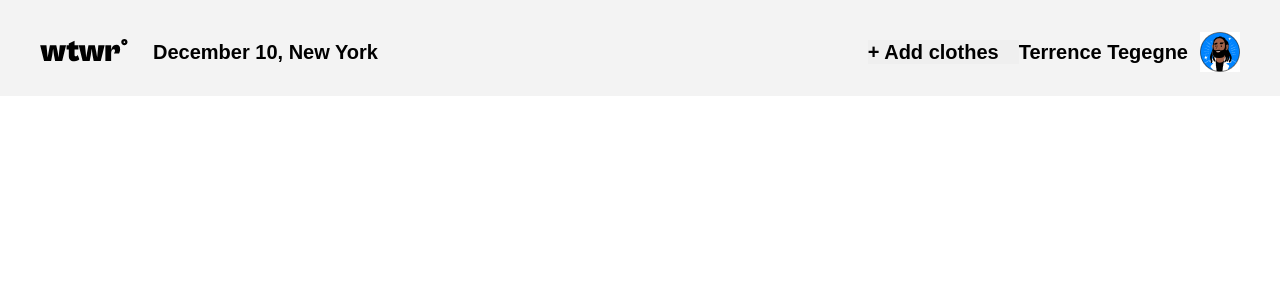
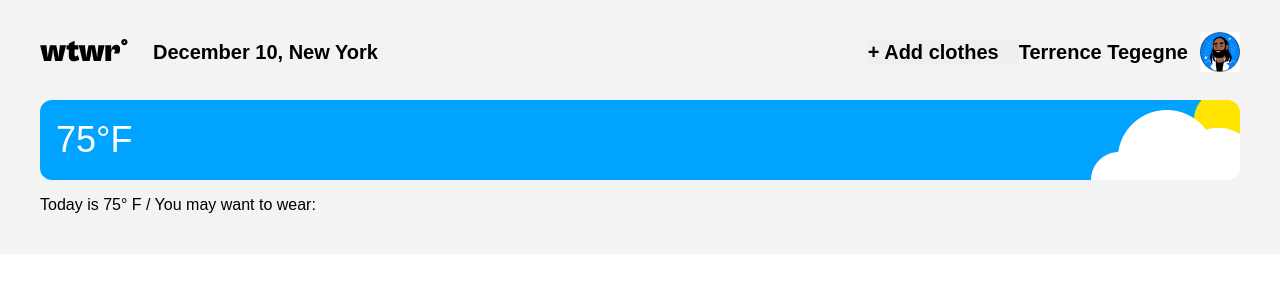
Before and after one commit to JoseRaiders/se_project_react, a React (Vite) app: page / in a window 1280 px wide. Shown: the top 300 px of the page. Built offline with nearby package versions, Linux system fonts and the light colour scheme.

Commit message:
add WeatherCard content and styling

```diff
--- a/src/components/App/App.jsx
+++ b/src/components/App/App.jsx
@@ -1,5 +1,6 @@
 import "./App.css";
 import Header from "../Header/Header";
+import Main from "../Main/Main";
 
 function App() {
   return (
@@ -7,6 +8,7 @@ function App() {
       <div className="page">
         <div className="page__content">
           <Header />
+          <Main />
         </div>
       </div>
     </>
--- a/src/components/Header/Header.css
+++ b/src/components/Header/Header.css
@@ -1,13 +1,15 @@
 .header {
   max-width: 1360px;
   font-size: 20px;
+  font-weight: 700;
   line-height: 24px;
-  font-weight: 700;
   display: flex;
   align-items: center;
 }
 
 .header__logo {
+  width: 89px;
+  height: 40px;
   padding-right: 24px;
 }
 
--- a/src/components/Header/Header.jsx
+++ b/src/components/Header/Header.jsx
@@ -3,6 +3,11 @@ import logo from "../../assets/Logo.svg";
 import avatar from "../../assets/Avatar.jpg";
 
 function Header() {
+  const currentDate = new Date().toLocaleString("default", {
+    month: "long",
+    day: "numeric",
+  });
+
   return (
     <>
       <header className="header">
@@ -11,7 +16,7 @@ function Header() {
           src={logo}
           alt="wtwr (What to Wear) logo"
         />
-        <p className="header__date-and-location">December 10, New York</p>
+        <p className="header__date-and-location">{currentDate}, New York</p>
         <button className="header__add-clothes-btn">+ Add clothes</button>
         <div className="header__user-container">
           <p className="header__user">Terrence Tegegne</p>
@@ -23,10 +28,3 @@ function Header() {
 }
 
 export default Header;
-
-// logo
-// date
-// location
-// add clothes
-// user
-// avatar
--- a/src/components/Main/Main.css
+++ b/src/components/Main/Main.css
@@ -0,0 +1,3 @@
+.main {
+  padding-top: 28px;
+}
--- a/src/components/Main/Main.jsx
+++ b/src/components/Main/Main.jsx
@@ -0,0 +1,20 @@
+import "./Main.css";
+import WeatherCard from "../WeatherCard/WeatherCard";
+
+function Main() {
+  return (
+    <>
+      <main className="main">
+        <WeatherCard />
+        <section className="cards">
+          <p className="cards__text">
+            Today is 75&deg; F / You may want to wear:
+          </p>
+          {/* Add the clothing cards */}
+        </section>
+      </main>
+    </>
+  );
+}
+
+export default Main;
--- a/src/components/WeatherCard/WeatherCard.css
+++ b/src/components/WeatherCard/WeatherCard.css
@@ -0,0 +1,23 @@
+.weather__card {
+  position: relative;
+  display: flex;
+  height: 80px;
+  overflow: hidden;
+}
+
+.weather__card-temp {
+  font-size: 36px;
+  line-height: 40px;
+  color: #fff;
+  position: absolute;
+  top: 20px;
+  left: 16px;
+  margin: 0;
+}
+
+.weather__card-img {
+  object-fit: cover;
+  object-position: right top;
+  width: 100%;
+  border-radius: 12px;
+}
--- a/src/components/WeatherCard/WeatherCard.jsx
+++ b/src/components/WeatherCard/WeatherCard.jsx
@@ -0,0 +1,24 @@
+import "./WeatherCard.css";
+import sunny_day from "../../assets/sunny_d.jpg";
+import sunny_night from "../../assets/sunny_n.jpg";
+import cloudy_day from "../../assets/cloudy_d.jpg";
+import cloudy_night from "../../assets/cloudy_n.jpg";
+import storm_day from "../../assets/storm_d.jpg";
+import storm_night from "../../assets/storm_n.jpg";
+import rain_day from "../../assets/rain_d.jpg";
+import rain_night from "../../assets/rain_n.jpg";
+import fog_day from "../../assets/fog_d.jpg";
+import fog_night from "../../assets/fog_n.jpg";
+
+function WeatherCard() {
+  return (
+    <>
+      <section className="weather__card">
+        <p className="weather__card-temp">75&deg;F</p>
+        <img src={cloudy_day} alt="Cloudy Day" className="weather__card-img" />
+      </section>
+    </>
+  );
+}
+
+export default WeatherCard;
```
